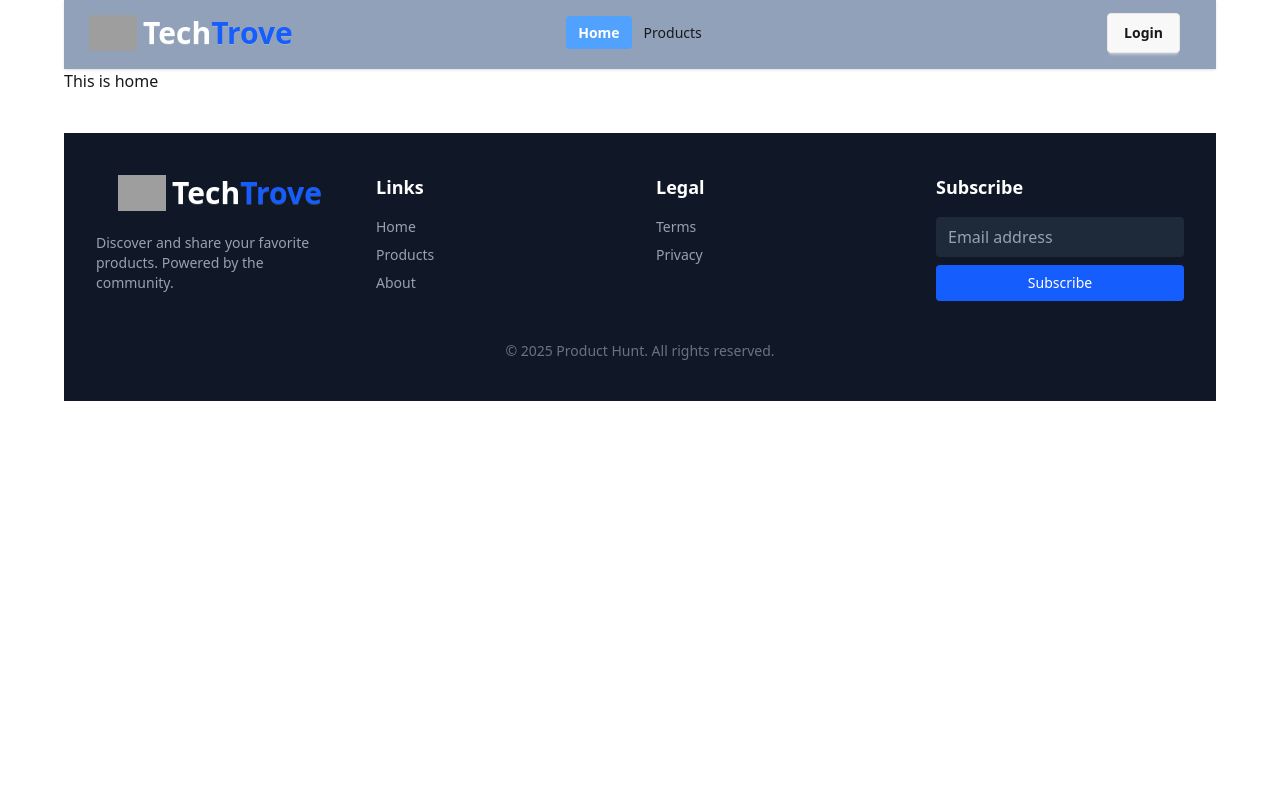
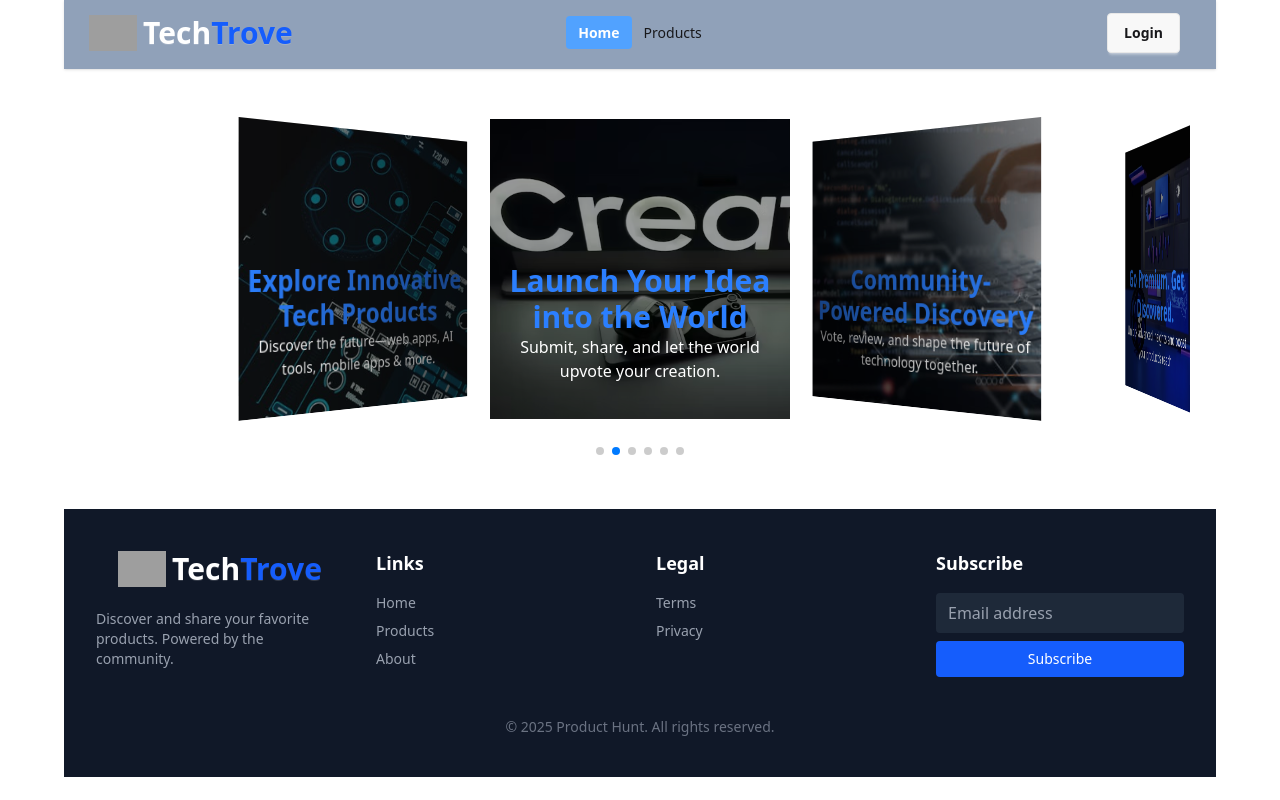
Before and after one commit to Tanvir4312/assignment-12-client, a React (Vite) app: page / in a window 1280 px wide. Built offline with nearby package versions, Linux system fonts and the light colour scheme; no server answers; grey boxes are pictures that could not be loaded.

Commit message:
banner slider add

```diff
--- a/package.json
+++ b/package.json
@@ -20,6 +20,7 @@
     "react-router-dom": "^7.6.1",
     "react-toastify": "^11.0.5",
     "sort-by": "^1.2.0",
+    "swiper": "^11.2.8",
     "tailwindcss": "^4.1.8"
   },
   "devDependencies": {
--- a/src/Pages/Home/Home/Home.jsx
+++ b/src/Pages/Home/Home/Home.jsx
@@ -1,9 +1,11 @@
 import React from 'react'
+import Slider from '../Slider/Slider'
 
 const Home = () => {
   return (
     <div>
-      This is home
+      {/* Slider */}
+      <Slider></Slider>
     </div>
   )
 }
--- /dev/null
+++ b/src/Pages/Home/Slider/Slide/Slide.jsx
@@ -0,0 +1,14 @@
+import React from 'react'
+
+const Slide = ({slideImage, heading, text}) => {
+  return (
+    <div className='h-full bg-cover bg-blend-overlay bg-black/40' style={{backgroundImage: `url(${slideImage})`}}>
+      <div className='text-center relative top-36 px-2'>
+        <h2 className='text-3xl text-blue-500 font-bold'>{heading}</h2>
+      <p className='text-white'>{text}</p>
+      </div>
+    </div>
+  )
+}
+
+export default Slide
--- /dev/null
+++ b/src/Pages/Home/Slider/Slider.jsx
@@ -0,0 +1,102 @@
+import React from "react";
+// Import Swiper React components
+import { Swiper, SwiperSlide } from "swiper/react";
+
+// Import Swiper styles
+import "swiper/css";
+import "swiper/css/effect-coverflow";
+import "swiper/css/pagination";
+
+import './sliderStyle.css'
+
+// Import slide image
+import slideImage_1 from "../../../assets/image-1.jpeg";
+import slideImage_2 from "../../../assets/image-2.avif";
+import slideImage_3 from "../../../assets/image-3.jpg";
+import slideImage_4 from "../../../assets/image-4.avif";
+import slideImage_5 from "../../../assets/image-5.webp";
+import slideImage_6 from "../../../assets/image-6.webp";
+
+// import required modules
+import { Autoplay, EffectCoverflow, Pagination } from "swiper/modules";
+import Slide from "./Slide/Slide";
+
+
+const Slider = () => {
+  return (
+    <div>
+      <Swiper
+        effect={"coverflow"}
+        grabCursor={true}
+        centeredSlides={true}
+        slidesPerView={"auto"}
+        coverflowEffect={{
+          rotate: 50,
+          stretch: 0,
+          depth: 100,
+          modifier: 1,
+          slideShadows: true,
+        }}
+        autoplay={{
+          delay: 2500,
+          disableOnInteraction: false,
+        }}
+        pagination={true}
+        modules={[Autoplay, EffectCoverflow, Pagination]}
+        className="mySwiper"
+      >
+        <SwiperSlide>
+            {/* Slide-1 */}
+          <Slide
+            slideImage={slideImage_1}
+            heading={"Explore Innovative Tech Products"}
+            text={"Discover the future—web apps, AI tools, mobile apps & more."}
+          ></Slide>
+        </SwiperSlide>
+        {/* Slide-2 */}
+        <SwiperSlide>
+          <Slide
+            slideImage={slideImage_2}
+            heading={"Launch Your Idea into the World"}
+            text={"Submit, share, and let the world upvote your creation."}
+          ></Slide>
+        </SwiperSlide>
+        {/* Slide-3 */}
+        <SwiperSlide>
+          <Slide
+            slideImage={slideImage_3}
+            heading={"Community-Powered Discovery"}
+            text={"Vote, review, and shape the future of technology together."}
+          ></Slide>
+        </SwiperSlide>
+        {/* Slide-4 */}
+        <SwiperSlide>
+          <Slide
+            slideImage={slideImage_4}
+            heading={"Go Premium. Get Discovered."}
+            text={"Unlock advanced insights and boost your product’s reach"}
+          ></Slide>
+        </SwiperSlide>
+        {/* Slide-5 */}
+        <SwiperSlide>
+          <Slide
+            slideImage={slideImage_5}
+            heading={"Built for Makers, Dreamers & Explorers"}
+            text={"Your journey starts here. Discover, build, grow, repeat."}
+          ></Slide>
+        </SwiperSlide>
+        {/* Slide-6 */}
+        <SwiperSlide>
+          <Slide
+            slideImage={slideImage_6}
+            heading={"Your Hub for Digital Discovery"}
+            text={"Find AI tools, mobile apps, games, software & more — all in one place."}
+          ></Slide>
+        </SwiperSlide>
+
+      </Swiper>
+    </div>
+  );
+};
+
+export default Slider;
--- /dev/null
+++ b/src/Pages/Home/Slider/sliderStyle.css
@@ -0,0 +1,17 @@
+.swiper {
+  width: 100%;
+  padding-top: 50px;
+  padding-bottom: 50px;
+}
+
+.swiper-slide {
+  background-position: center;
+  background-size: cover;
+  width: 300px;
+  height: 300px;
+}
+
+.swiper-slide img {
+  display: block;
+  width: 100%;
+}
```
Also changed, not shown: 1 other file (tests, documents, lock files or other folders).
